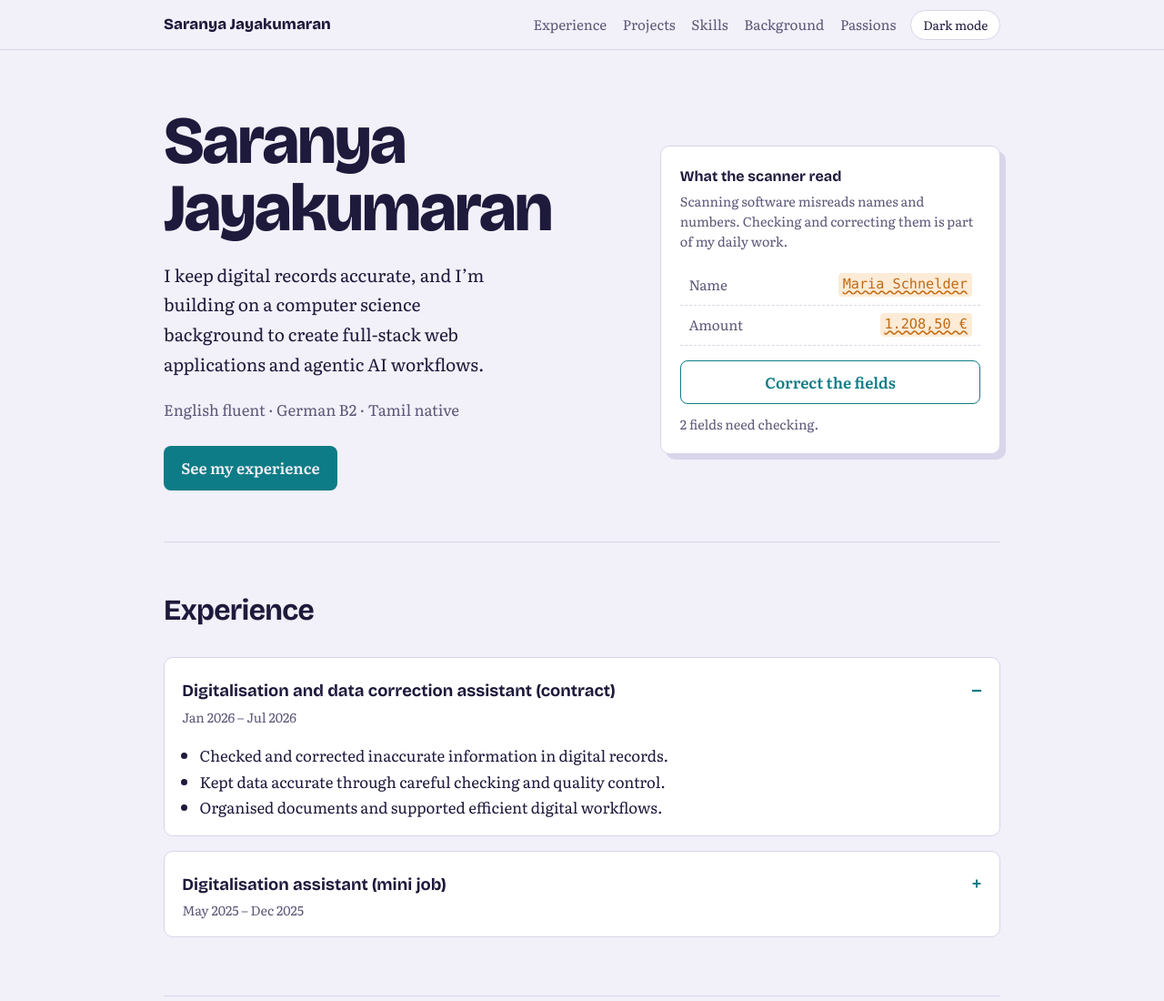
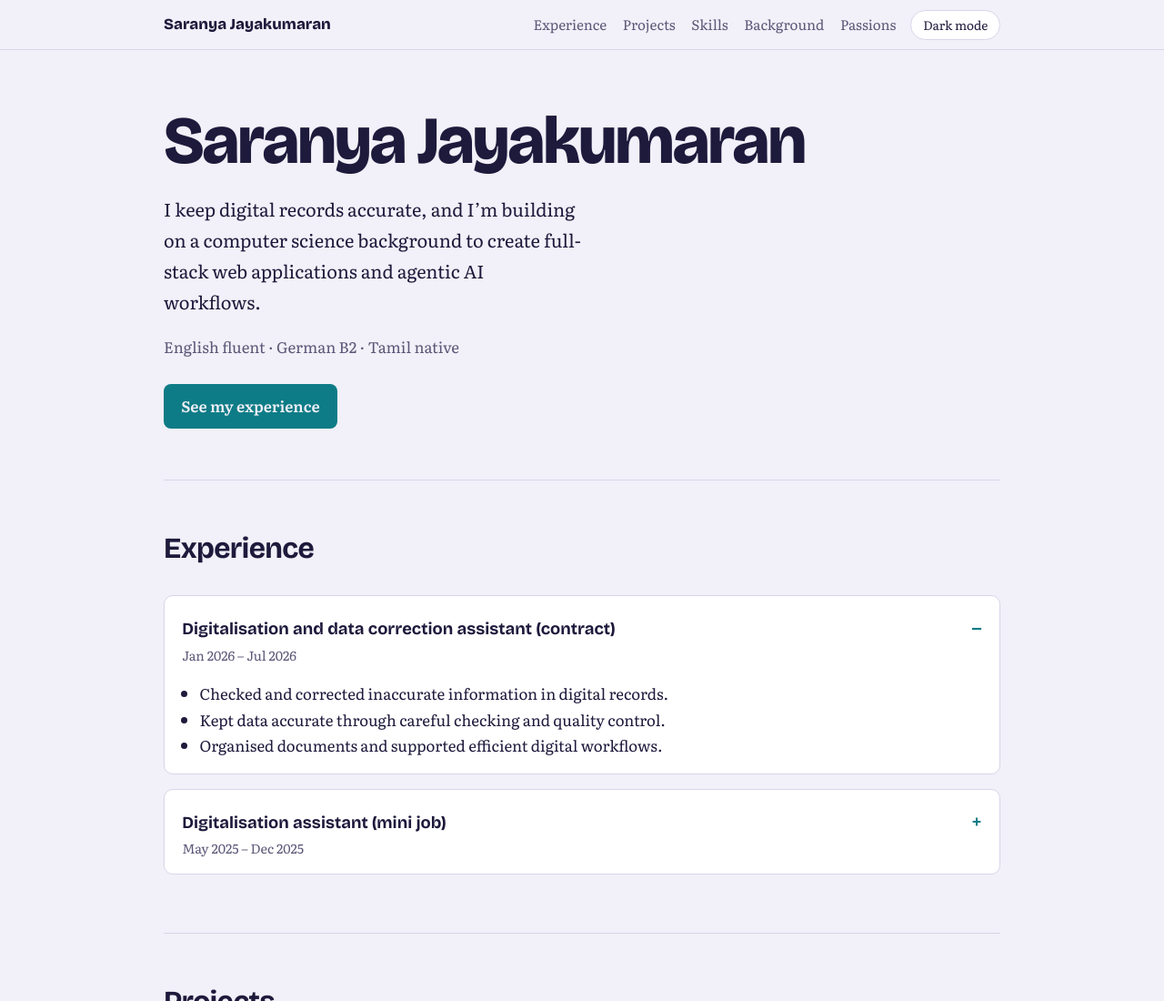
Before and after one commit to Saranyajayakumaran/profile, a plain HTML site: page index.html in a window 1280 px wide. Shown: the top 1100 px of the page at 91% size. Drawn offline with nearby package versions, Linux system fonts and the light colour scheme.

Commit message:
Add files via upload
updated personal information

```diff
--- a/index.html
+++ b/index.html
@@ -27,23 +27,12 @@ header.top nav a{color:var(--muted);text-decoration:none;font-size:.95rem}
 header.top nav a:hover{color:var(--accent)}
 button{font:inherit;cursor:pointer}
 .theme{border:1px solid var(--line);background:var(--surface);color:var(--ink);border-radius:999px;padding:.25rem .8rem;font-size:.85rem}
-.hero{display:grid;grid-template-columns:1.15fr .85fr;gap:2.5rem;align-items:center;padding:4rem 0 3.5rem}
+.hero{padding:4rem 0 3.5rem}
 h1{font-size:clamp(2.6rem,7vw,4.6rem);line-height:1;margin:0 0 1.2rem;font-weight:800;letter-spacing:-.03em}
-.lead{font-size:1.2rem;max-width:34ch;margin:0 0 1.2rem}
+.lead{font-size:1.25rem;max-width:40ch;margin:0 0 1.2rem}
 .meta{color:var(--muted);margin:0 0 1.6rem}
 .btn{display:inline-block;background:var(--accent);color:var(--paper);text-decoration:none;border-radius:8px;padding:.65rem 1.2rem;font-weight:600}
 .btn.ghost{background:none;color:var(--ink);border:1px solid var(--line);margin-left:.5rem}
-.doc{background:var(--surface);border:1px solid var(--line);border-radius:10px;padding:1.2rem 1.3rem;box-shadow:6px 6px 0 var(--line)}
-.doc h2{font-size:1rem;margin:0 0 .2rem}
-.doc p.cap{margin:0 0 1rem;font-size:.9rem;color:var(--muted);line-height:1.5}
-.field{display:flex;justify-content:space-between;gap:1rem;padding:.55rem .6rem;border-bottom:1px dashed var(--line);font-size:.95rem}
-.field span:first-child{color:var(--muted)}
-.field .val{font-family:ui-monospace,Consolas,monospace;border-radius:4px;padding:0 .3rem}
-.field.bad .val{background:var(--flagbg);color:var(--flag);text-decoration:underline wavy}
-.field.ok .val{color:var(--accent)}
-.doc button{margin-top:1rem;width:100%;border:1.5px solid var(--accent);background:none;color:var(--accent);border-radius:8px;padding:.55rem;font-weight:600}
-.doc button:hover{background:var(--accent);color:var(--paper)}
-.status{min-height:1.4rem;margin:.6rem 0 0;font-size:.9rem;color:var(--muted)}
 section{padding:3rem 0;border-top:1px solid var(--line)}
 h2.title{font-size:2rem;margin:0 0 1.5rem;letter-spacing:-.02em}
 .cols{display:grid;grid-template-columns:1fr 1fr;gap:2.5rem}
@@ -72,7 +61,7 @@ details ul{margin:0 0 1rem;padding-left:1.2rem}
 .time small{display:block;color:var(--muted)}
 .big{font-size:1.25rem;max-width:44ch}
 footer{border-top:1px solid var(--line);padding:2rem 0;color:var(--muted);font-size:.9rem}
-@media (max-width:760px){.hero,.cols{grid-template-columns:1fr}header.top nav{display:none}}
+@media (max-width:760px){.cols{grid-template-columns:1fr}header.top nav{display:none}}
 @media (prefers-reduced-motion:reduce){html{scroll-behavior:auto}}
 </style>
 </head>
@@ -91,14 +80,6 @@ footer{border-top:1px solid var(--line);padding:2rem 0;color:var(--muted);font-s
       <p class="lead">I keep digital records accurate, and I’m building on a computer science background to create full-stack web applications and agentic AI workflows.</p>
       <p class="meta">English fluent · German B2 · Tamil native</p>
       <a class="btn" href="#experience">See my experience</a>
-    </div>
-    <div class="doc" aria-live="polite">
-      <h2>What the scanner read</h2>
-      <p class="cap">Scanning software misreads names and numbers. Checking and correcting them is part of my daily work.</p>
-      <div class="field bad" id="f1"><span>Name</span><span class="val">Maria Schnelder</span></div>
-      <div class="field bad" id="f2"><span>Amount</span><span class="val">1.2O8,50 €</span></div>
-      <button type="button" id="fix">Correct the fields</button>
-      <p class="status" id="status">2 fields need checking.</p>
     </div>
   </div>
 </div>
@@ -192,15 +173,6 @@ footer{border-top:1px solid var(--line);padding:2rem 0;color:var(--muted);font-s
   function label(){tb.textContent=dark()?'Light mode':'Dark mode'}
   tb.onclick=function(){root.dataset.theme=dark()?'light':'dark';label()};label();
 
-  var fixed=false,f1=document.getElementById('f1'),f2=document.getElementById('f2'),b=document.getElementById('fix'),s=document.getElementById('status');
-  b.onclick=function(){
-    fixed=!fixed;
-    f1.className='field '+(fixed?'ok':'bad');f2.className='field '+(fixed?'ok':'bad');
-    f1.lastChild.textContent=fixed?'Maria Schneider':'Maria Schnelder';
-    f2.lastChild.textContent=fixed?'1.208,50 €':'1.2O8,50 €';
-    b.textContent=fixed?'Reset the example':'Correct the fields';
-    s.textContent=fixed?'Both fields corrected and checked.':'2 fields need checking.';
-  };
 
   var fb=document.querySelectorAll('.filters button'),items=document.querySelectorAll('#chips li');
   fb.forEach(function(x){x.onclick=function(){
```
